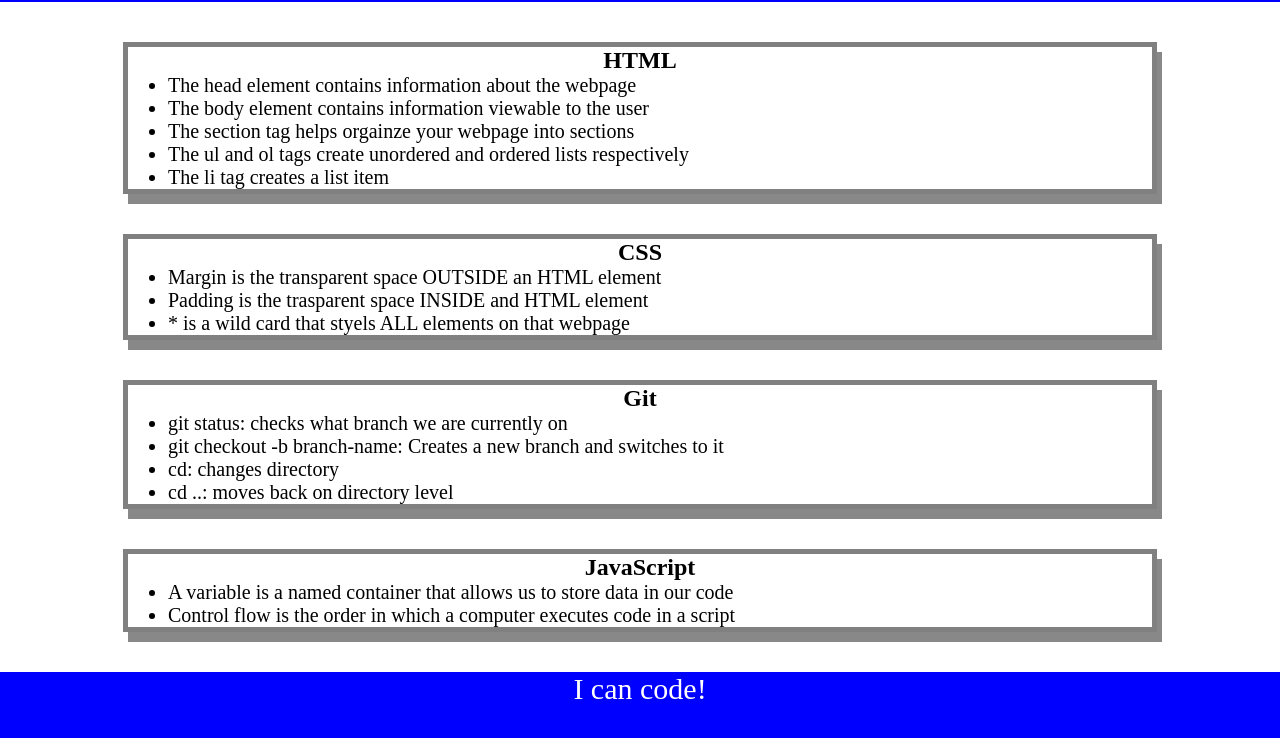
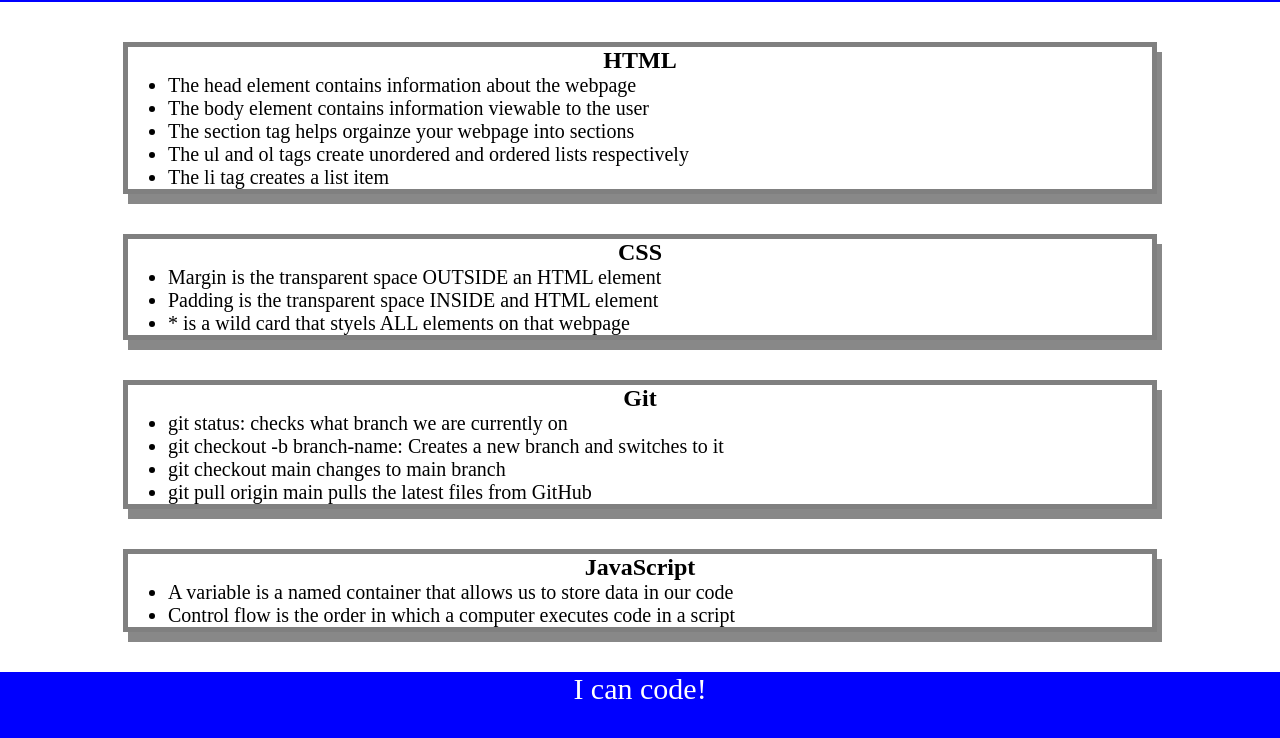
Before and after one commit to bryan-mcintyre/prework-study-guide, a plain HTML site: page index.html in a window 1280 px wide. Shown: the part 118-856 px from the top of the page. Drawn offline with Linux system fonts and the light colour scheme.

Commit message:
Updated and fixed typos in HTML

```diff
--- a/index.html
+++ b/index.html
@@ -28,7 +28,7 @@
         <h2>CSS</h2>
         <ul>
           <li>Margin is the transparent space OUTSIDE an HTML element</li>
-          <li>Padding is the trasparent space INSIDE and HTML element</li>
+          <li>Padding is the transparent space INSIDE and HTML element</li>
           <li>* is a wild card that styels ALL elements on that webpage</li>
         </ul>
       </section>
@@ -37,8 +37,8 @@
         <ul>
           <li>git status: checks what branch we are currently on</li>
           <li>git checkout -b branch-name: Creates a new branch and switches to it</li>
-          <li>cd: changes directory</li>
-          <li>cd ..: moves back on directory level</li>
+          <li>git checkout main changes to main branch</li>
+          <li>git pull origin main pulls the latest files from GitHub</li>
         </ul>
       </section>
       <section class="card" id="javascript section">
```
